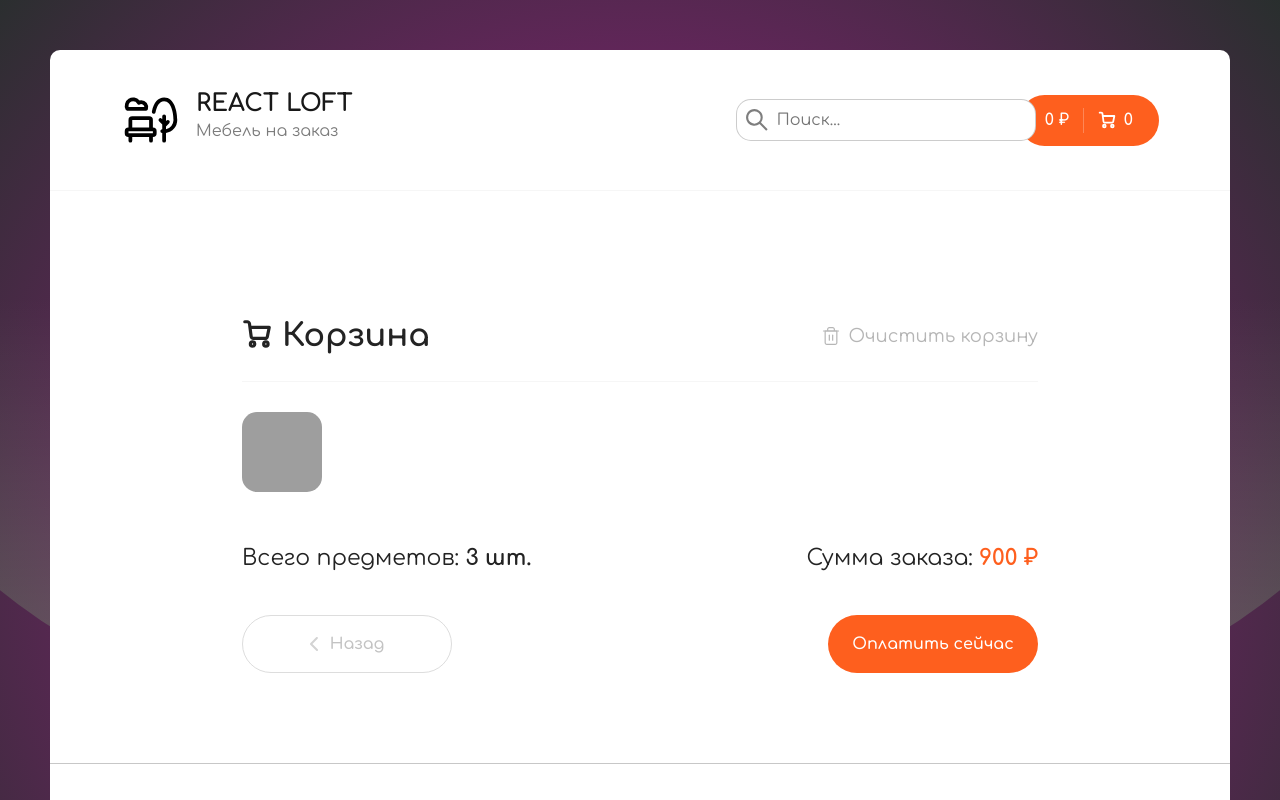
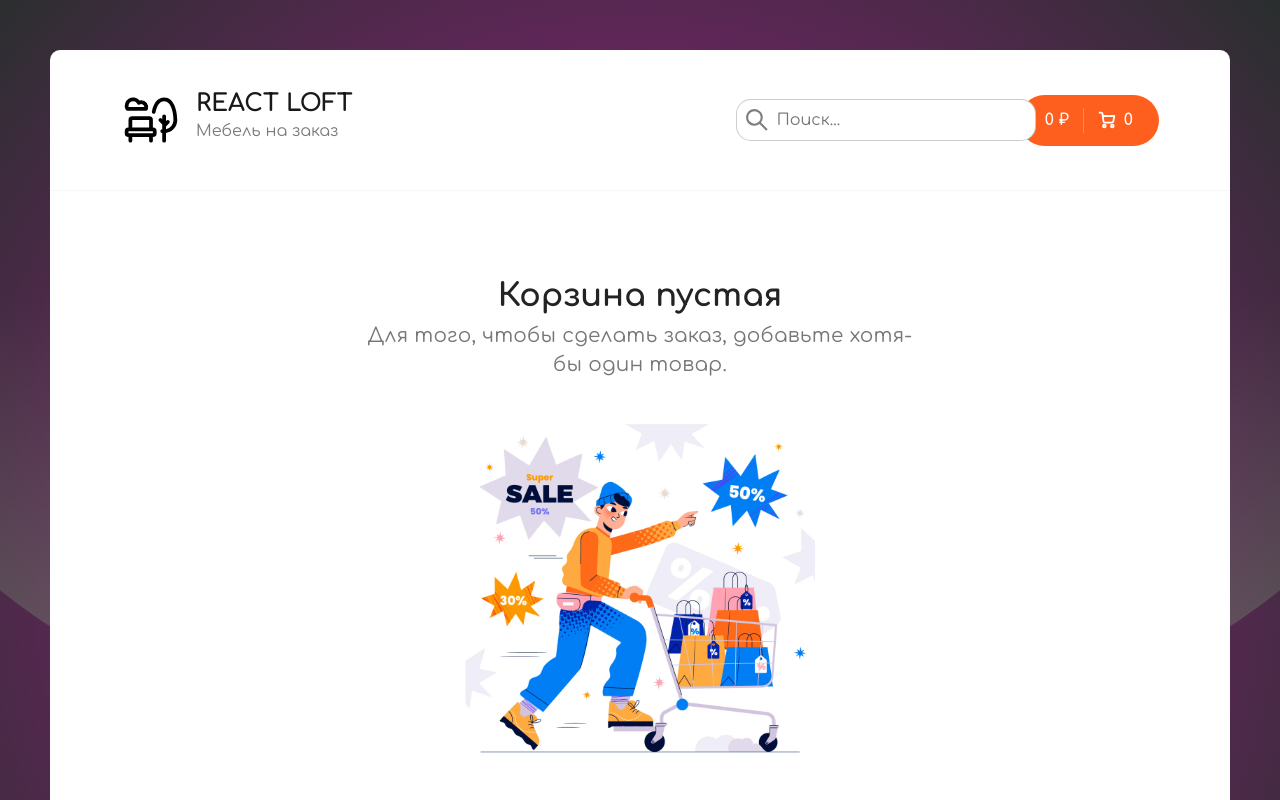
Before and after one commit to suyxhs/loft-react-app, a React (Create React App) app: page /cart in a window 1280 px wide. Shown: the top 800 px of the page. Built offline with nearby package versions, Linux system fonts and the light colour scheme; grey boxes are pictures that could not be loaded.

Commit message:
new update cart

```diff
--- /dev/null
+++ b/src/components/CartEmpty.jsx
@@ -0,0 +1,25 @@
+import React from "react";
+import { Link } from "react-router-dom";
+
+import cartEmptyImg from '../assets/cartImg/empty-cart.jpg'
+
+const CartEmpty = () => {
+  return (
+    <>
+    <div class="cart cart--empty">
+      <h2>
+        Корзина пустая
+      </h2>
+      <p>
+        Для того, чтобы сделать заказ, добавьте хотя-бы один товар.
+      </p>
+      <img src={cartEmptyImg} alt="Empty cart" />
+      <Link to="/" class="button button--black">
+        <span>Вернуться назад</span>
+      </Link>
+    </div>
+    </>
+  );
+};
+
+export default CartEmpty;
--- a/src/components/CartItem.jsx
+++ b/src/components/CartItem.jsx
@@ -1,6 +1,33 @@
 import React from "react";
+import { useDispatch } from "react-redux";
 
-const CartItem = () => {
+import { addItem, minusItem, removeItem } from "../redux/slices/cartSlice";
+
+const CartItem = ({ id, title, price, count, imageUrl }) => {
+  const dispatch = useDispatch();
+
+  const onClickPlus = () => {
+    dispatch(
+      addItem({
+        id,
+      })
+    );
+  };
+
+  const onClickMinus = () => {
+    dispatch(
+      minusItem(id)
+    );
+  };
+
+  const onClickRemove = () => {
+    if (window.confirm('Вы уверены, что хотите удалить товар из корзины?')) {
+      dispatch(
+        removeItem(id)
+      );
+    }
+  };
+
   return (
     <div className="cart__item">
       <div className="cart__item-img">
@@ -11,7 +38,6 @@ const CartItem = () => {
       </div>
       <div className="cart__item-count">
         <button
-          disabled={count === 1}
           onClick={onClickMinus}
           className="button button--outline button--circle cart__item-count-minus"
         >
@@ -32,7 +58,7 @@ const CartItem = () => {
             ></path>
           </svg>
         </button>
-        <b>{count}</b>
+        <b>{count > 0 ? count : onClickRemove()}</b>
         <button
           onClick={onClickPlus}
           className="button button--outline button--circle cart__item-count-plus"
--- a/src/components/Header.jsx
+++ b/src/components/Header.jsx
@@ -5,6 +5,8 @@ import Search from "./Search";
 
 function Header() {
   const { items, totalPrice } = useSelector(state => state.cart);
+
+  const totalCount = items.reduce((sum, item) => sum + item.count, 0)
 
   return (
     <div className="header">
@@ -52,7 +54,7 @@ function Header() {
                 strokeLinejoin="round"
               />
             </svg>
-            <span>{items.length}</span>
+            <span>{totalCount}</span>
           </Link>
         </div>
       </div>
--- a/src/pages/Cart.jsx
+++ b/src/pages/Cart.jsx
@@ -1,10 +1,28 @@
 import React from "react";
-import { Link } from 'react-router-dom';
+import { Link } from "react-router-dom";
 import { useDispatch, useSelector } from "react-redux";
+
+import { clearItems } from "../redux/slices/cartSlice";
+
+import CartItem from "../components/CartItem";
+import CartEmpty from "../components/CartEmpty";
 
 const Cart = () => {
   const dispatch = useDispatch();
-  const items = useSelector(state => state.cart.items);
+  const { totalPrice, items } = useSelector((state) => state.cart);
+  const totalCount = items.reduce((sum, item) => sum + item.count, 0)
+
+  const onClickClear = () => {
+    if (window.confirm('Очистить корзину?')) {
+      dispatch(
+        clearItems()
+      );
+    }
+  };
+
+  if (!totalPrice) {
+    return <CartEmpty />
+  }
 
   return (
     <div className="container container--cart">
@@ -42,7 +60,7 @@ const Cart = () => {
             </svg>{" "}
             Корзина
           </h2>
-        <div class="cart__clear">
+          <div onClick={onClickClear} class="cart__clear">
             <svg
               width="20"
               height="20"
@@ -83,37 +101,40 @@ const Cart = () => {
           </div>
         </div>
         <div class="content__items">
-        <div className="cart__item">
-          <div className="cart__item-img">
-            <img className="loft-block__image" src="https://i.ibb.co/7QVbVHh/k-round.png" alt="LoftItem" />
-          </div>
-        </div>
+          {items.map((item) => (
+            <CartItem key={item.id} {...item} />
+          ))}
         </div>
         <div class="cart__bottom">
           <div class="cart__bottom-details">
             <span>
               {" "}
-            Всего предметов: <b>3 шт.</b>{" "}
+              Всего предметов: <b>{totalCount} шт.</b>{" "}
             </span>
             <span>
               {" "}
-            Сумма заказа: <b>900 ₽</b>{" "}
+              Сумма заказа: <b>{totalPrice} ₽</b>{" "}
             </span>
           </div>
           <div class="cart__bottom-buttons">
-        <Link to="/" className="button button--outline button--add go-back-btn">
+            <Link
+              to="/"
+              className="button button--outline button--add go-back-btn"
+            >
               <svg
                 width="8"
                 height="14"
                 viewBox="0 0 8 14"
                 fill="none"
-                xmlns="http://www.w3.org/2000/svg">
+                xmlns="http://www.w3.org/2000/svg"
+              >
                 <path
                   d="M7 13L1 6.93015L6.86175 1"
                   stroke="#D3D3D3"
                   strokeWidth="1.5"
                   strokeLinecap="round"
-                  strokeLinejoin="round"></path>
+                  strokeLinejoin="round"
+                ></path>
               </svg>
 
               <span>Назад</span>
--- a/src/redux/slices/cartSlice.js
+++ b/src/redux/slices/cartSlice.js
@@ -9,12 +9,6 @@ const cartSlice = createSlice({
   name: "cart",
   initialState,
   reducers: {
-    //addItem(state, action) {
-    //state.items.push(action.payload);
-    //state.totalPrice = state.items.reduce((sum, obj) => {
-    //return obj.price + sum
-    //}, 0)
-    //},
     addItem(state, action) {
       const findItem = state.items.find((obj) => obj.id === action.payload.id);
 
@@ -30,15 +24,23 @@ const cartSlice = createSlice({
         return obj.price * obj.count + sum;
       }, 0);
     },
+    minusItem(state, action) {
+      const findItem = state.items.find((obj) => obj.id === action.payload);
+
+      if(findItem) {
+        findItem.count --;
+      }
+    },
     removeItem(state, action) {
       state.items = state.items.filter((obj) => obj.id !== action.payload);
     },
     clearItems(state) {
       state.items = [];
+      state.totalPrice = 0;
     },
   },
 });
 
-export const { addItem, removeItem, clearItems } = cartSlice.actions;
+export const { addItem, removeItem, clearItems, minusItem } = cartSlice.actions;
 
 export default cartSlice.reducer;
--- a/src/scss/app.scss
+++ b/src/scss/app.scss
@@ -167,12 +167,13 @@ body {
     &-img {
       display: flex;
       align-items: center;
-      margin-right: 15px;
+      margin-right: 50px;
       width: 10%;
 
       img {
-        width: 80px;
+        width: 150px;
         height: 80px;
+        border-radius: 0.6rem;
       }
     }
 
@@ -325,17 +326,18 @@ body {
   }
 
   &--empty {
-    margin: 0 auto;
+    margin: 50px auto;
     width: 560px;
     text-align: center;
 
     h2 {
       font-size: 32px;
+      font-weight: 800;
       margin-bottom: 10px;
     }
 
     p {
-      font-size: 18px;
+      font-size: 20px;
       line-height: 145.4%;
       letter-spacing: 0.01em;
       color: #777777;
@@ -348,7 +350,7 @@ body {
 
     img {
       display: block;
-      width: 300px;
+      width: 350px;
       margin: 45px auto 60px;
     }
 
```
Also changed, not shown: public/img/smile/cart-empty-smile.png (added), src/assets/cartImg/empty-cart.jpg (added). Lines whose indentation alone changed are shown as unchanged.
